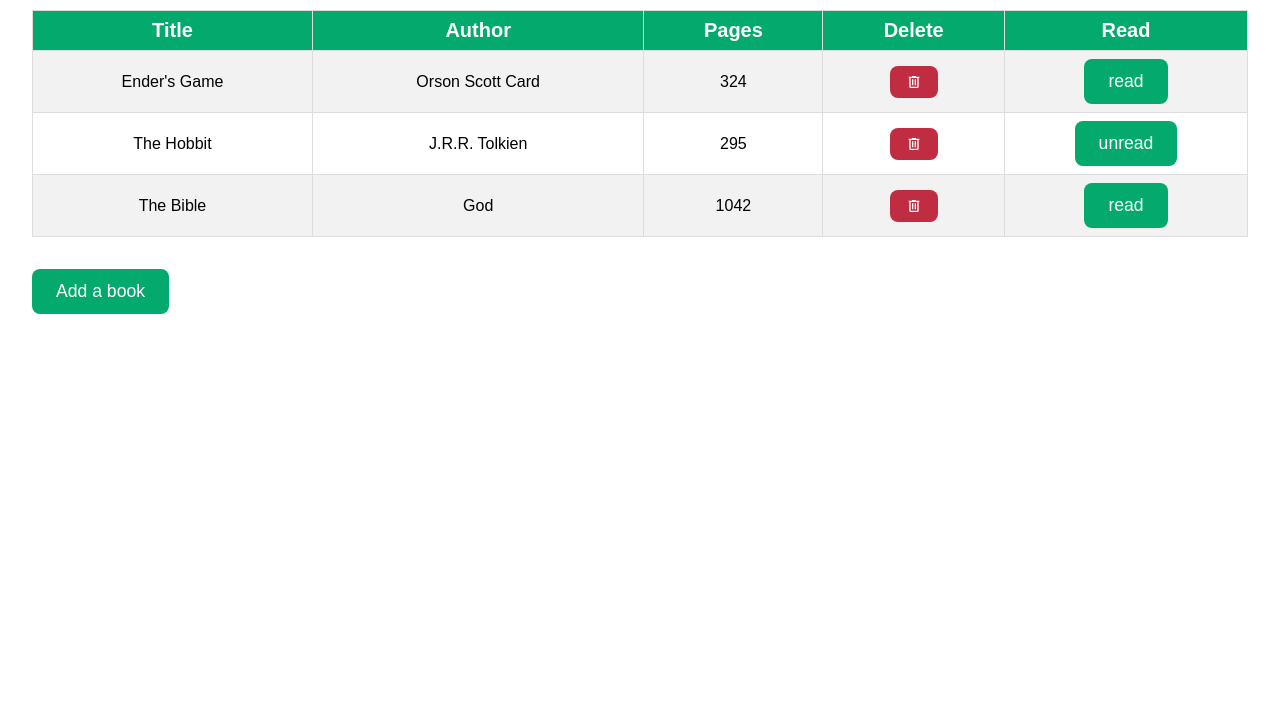
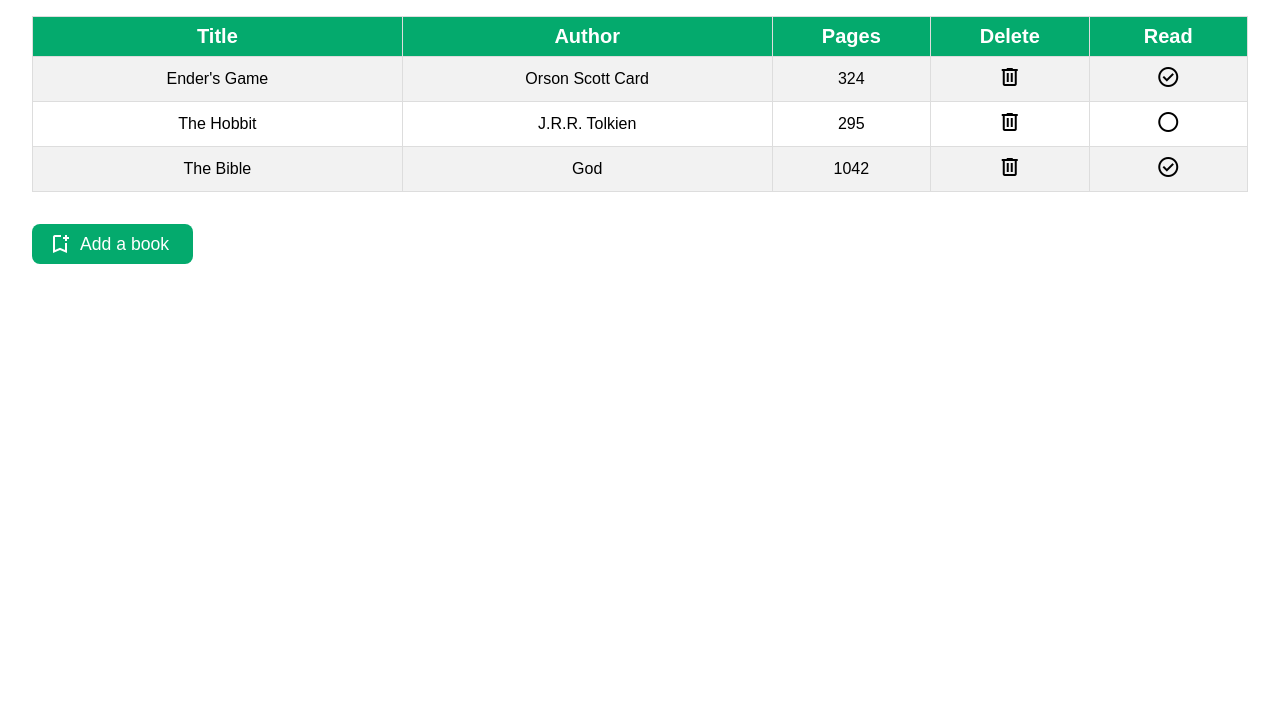
Before and after one commit to bradenr402/library, a plain HTML site: page index.html in a window 1280 px wide. Shown: the part 91-800 px from the top of the page. Drawn offline with nearby package versions, Linux system fonts and the light colour scheme.

Commit message:
update styling with material icons

```diff
--- a/index.html
+++ b/index.html
@@ -5,6 +5,10 @@
     <meta charset="utf-8" />
     <meta name="viewport" content="width=device-width, initial-scale=1.0" />
     <link rel="stylesheet" href="style.css" />
+    <link
+      rel="stylesheet"
+      href="https://fonts.googleapis.com/css2?family=Material+Symbols+Outlined:opsz,wght,FILL,GRAD@20..48,100..700,0..1,-50..200"
+    />
     <script src="script.js" defer></script>
     <title>Library</title>
   </head>
@@ -24,7 +28,12 @@
       </tbody>
     </table>
 
-    <button id="show-dialog-btn">Add a book</button>
+    <button id="show-dialog-btn" class="icon-btn">
+      <span class="material-symbols-outlined add-book-icon">
+        bookmark_add
+      </span>
+      Add a book
+    </button>
 
     <dialog>
       <form method="dialog" novalidate>
@@ -73,17 +82,19 @@
           >
         </div>
 
-        <div class="checkbox-container">
-          <input id="read" name="read" type="checkbox" class="checkbox" />
-          <label for="read">Already read?</label>
-        </div>
-
         <div class="btn-container">
-          <button id="add-book-submit-btn" type="submit">Add Book</button>
+          <button id="add-book-submit-btn" class="icon-btn" type="submit">
+            <span class="material-symbols-outlined add-book-icon"
+              >bookmark_add</span
+            >
+            Add Book
+          </button>
         </div>
       </form>
 
-      <button id="close-dialog-btn">&times;</button>
+      <button id="close-dialog-btn">
+        <span class="material-symbols-outlined close-icon">close</span>
+      </button>
     </dialog>
   </body>
 </html>
--- a/script.js
+++ b/script.js
@@ -1,11 +1,15 @@
 const library = [];
 
 class Book {
-  constructor(title, author, pages, read) {
+  constructor(title, author, pages, read = false) {
     this.title = title;
     this.author = author;
     this.pages = pages;
     this.read = read ? 'read' : 'unread';
+  }
+
+  toggleRead() {
+    this.read = this.read === 'unread' ? 'read' : 'unread';
   }
 }
 
@@ -32,6 +36,7 @@ addBookToLibrary(theBible);
 const dialog = document.querySelector('dialog');
 const showButton = document.getElementById('show-dialog-btn');
 const closeButton = document.getElementById('close-dialog-btn');
+const newBookForm = document.querySelector('form');
 
 showButton.addEventListener('click', () => {
   dialog.showModal();
@@ -39,6 +44,7 @@ showButton.addEventListener('click', () => {
 
 closeButton.addEventListener('click', () => {
   dialog.close();
+  newBookForm.reset();
 });
 
 function createCell(content) {
@@ -49,38 +55,30 @@ function createCell(content) {
   return cell;
 }
 
+function setIcon(content) {
+  const icon = document.createElement('span');
+  icon.classList.add('material-symbols-outlined');
+
+  switch (content) {
+    case 'delete':
+      icon.textContent = 'delete';
+      break;
+    case 'read':
+      icon.textContent = 'check_circle';
+      break;
+    case 'unread':
+      icon.textContent = 'circle';
+      break;
+  }
+
+  return icon;
+}
+
 function createButtonCell(content, btnClass, bookIndex) {
   const cell = document.createElement('td');
   const btn = document.createElement('button');
-  let btnContent = document.createTextNode(content);
 
-  if (content === 'delete') {
-    let xmlns = 'http://www.w3.org/2000/svg';
-    let boxWidth = 24;
-    let boxHeight = 24;
-
-    let svgElem = document.createElementNS(xmlns, 'svg');
-    svgElem.setAttributeNS(
-      null,
-      'viewBox',
-      '0 0 ' + boxWidth + ' ' + boxHeight
-    );
-    svgElem.setAttributeNS(null, 'width', boxWidth);
-    svgElem.setAttributeNS(null, 'height', boxHeight);
-    svgElem.style.display = 'block';
-
-    let path = document.createElementNS(xmlns, 'path');
-
-    path.setAttributeNS(
-      null,
-      'd',
-      'M9,3V4H4V6H5V19A2,2 0 0,0 7,21H17A2,2 0 0,0 19,19V6H20V4H15V3H9M7,6H17V19H7V6M9,8V17H11V8H9M13,8V17H15V8H13Z'
-    );
-    path.setAttributeNS(null, 'fill', '#fff');
-    svgElem.appendChild(path);
-
-    btnContent = svgElem;
-  }
+  let btnContent = setIcon(content);
 
   btn.classList.add(btnClass);
   btn.dataset.bookIndex = bookIndex;
@@ -114,8 +112,8 @@ function applyValidationStyling(field) {
   } else {
     errorMessage.style.display = 'none';
 
-    field.style.borderColor =
-      field === document.activeElement ? 'var(--border-green)' : 'var(--border-gray)';
+    const isActive = field === document.activeElement;
+    field.style.borderColor = `var(--border-${isActive ? 'green' : 'gray'})`;
   }
 }
 
@@ -127,11 +125,11 @@ const pagesField = document.getElementById('pages');
   field.addEventListener('input', () => applyValidationStyling(field));
 
   field.addEventListener('focus', () => {
-    if (field.value !== '') applyValidationStyling(field);
+    if (field.value !== '') applyValidationStyling(field); // wait to apply styling until user has interacted with the field
   });
 
   field.addEventListener('blur', () => {
-    if (field.value !== '') applyValidationStyling(field);
+    if (field.value !== '') applyValidationStyling(field); // wait to apply styling until user has interacted with the field
   });
 });
 
@@ -139,8 +137,6 @@ function validateField(field) {
   applyValidationStyling(field);
   return field.value !== ''; // returns false if invalid, otherwise returns true
 }
-
-const newBookForm = document.querySelector('form');
 
 newBookForm.addEventListener('submit', (event) => {
   event.preventDefault();
@@ -153,9 +149,8 @@ newBookForm.addEventListener('submit', (event) => {
     const title = titleField.value;
     const author = authorField.value;
     const pages = pagesField.value;
-    const read = document.getElementById('read').checked;
 
-    const newBook = new Book(title, author, pages, read);
+    const newBook = new Book(title, author, pages);
 
     addBookToLibrary(newBook);
 
@@ -178,15 +173,20 @@ function updateDeleteBookBtnEventListeners() {
   });
 }
 
-function markBookAsRead() {
-  this.textContent = this.textContent === 'read' ? 'unread' : 'read';
+function toggleBookReadIcon() {
+  const currentBook = library[this.dataset.bookIndex];
+
+  if (currentBook.read === 'read') this.replaceChildren(setIcon('unread'));
+  else this.replaceChildren(setIcon('read'));
+
+  currentBook.toggleRead();
 }
 
 function updateReadBookBtnEventListeners() {
   let readBookBtns = document.querySelectorAll('.read-book');
 
   readBookBtns.forEach((btn) => {
-    btn.removeEventListener('click', markBookAsRead);
-    btn.addEventListener('click', markBookAsRead);
+    btn.removeEventListener('click', toggleBookReadIcon);
+    btn.addEventListener('click', toggleBookReadIcon);
   });
 }
--- a/style.css
+++ b/style.css
@@ -8,6 +8,17 @@ html {
   box-sizing: inherit;
   margin: 0;
   padding: 0;
+}
+
+.material-symbols-outlined {
+  font-variation-settings:
+    'FILL' 0,
+    'wght' 400,
+    'GRAD' 0,
+    'opsz' 24;
+
+  font-size: 24px;
+  color: black;
 }
 
 :root {
@@ -22,6 +33,18 @@ html {
 
 h1 {
   margin: 2rem;
+  font-family:
+    system-ui,
+    -apple-system,
+    BlinkMacSystemFont,
+    'Segoe UI',
+    Roboto,
+    Oxygen,
+    Ubuntu,
+    Cantarell,
+    'Open Sans',
+    'Helvetica Neue',
+    sans-serif;
 }
 
 table {
@@ -54,13 +77,26 @@ tr:hover {
 }
 
 button {
-  padding: 0.75rem 1.5rem;
+  border: none;
+  cursor: pointer;
+  border-radius: 0.5rem;
+}
+
+#add-book-submit-btn,
+#show-dialog-btn {
   background-color: var(--primary-green);
   color: white;
-  border: none;
-  border-radius: 0.5rem;
   font-size: 1.1rem;
-  cursor: pointer;
+}
+
+.icon-btn {
+  height: 40px;
+  padding-left: 16px;
+  padding-right: 24px;
+  display: flex;
+  align-items: center;
+  justify-content: center;
+  gap: 8px;
 }
 
 #show-dialog-btn {
@@ -68,24 +104,35 @@ button {
 }
 
 #close-dialog-btn {
-  background-color: var(--primary-red);
+  color: var(--primary-red);
+  background-color: #fff;
   position: absolute;
   top: 1rem;
   right: 1rem;
-  padding: 0.2rem 0.6rem;
   font-size: 1.5rem;
+  padding: 0;
+  display: grid;
+  place-items: center;
 }
 
-.delete-book {
-  background-color: var(--primary-red);
-  padding: 0.5rem 1rem;
+.close-icon {
+  color: var(--primary-red);
+  font-variation-settings: 'wght' 800;
+  transition: color 200ms ease-in-out;
 }
 
-.delete-book:focus,
-.delete-book:hover,
-#close-dialog-btn:focus,
-#close-dialog-btn:hover {
-  background-color: var(--focus-red);
+.read-book,
+.delete-book {
+  background-color: transparent;
+  padding: 0;
+}
+
+.delete-book:hover span {
+  color: var(--border-red);
+}
+
+.read-book:hover span {
+  color: var(--primary-green);
 }
 
 #add-book-submit-btn {
@@ -94,8 +141,6 @@ button {
   outline: 2px transparent;
 }
 
-.read-book:focus,
-.read-book:hover,
 #add-book-submit-btn:focus,
 #add-book-submit-btn:hover,
 #show-dialog-btn:focus,
@@ -109,13 +154,18 @@ dialog {
   top: 50%;
   left: 50%;
   width: 40%;
-  padding: 2.5rem 1rem 1rem;
+  padding: 1.5rem 1rem 1rem;
 
   border: 1px solid var(--border-gray);
   border-radius: 1.5rem;
+  box-shadow: 4px 4px 50px 10px rgba(0, 0, 0, 0.1);
 }
 
-dialog form {
+dialog::backdrop {
+  backdrop-filter: blur(5px) brightness(60%);
+}
+
+form {
   font-family: sans-serif;
   display: flex;
   flex-direction: column;
@@ -163,13 +213,15 @@ input.checkbox {
   align-items: center;
 }
 
-svg {
-  width: 1rem;
-  height: 1rem;
+td:nth-child(1),
+td:nth-child(2) {
+  width: calc(70% / 3);
 }
 
-td:last-of-type {
-  width: 20%;
+td:nth-child(3),
+td:nth-child(4),
+td:nth-child(5) {
+  width: 10%;
 }
 
 .error-message {
@@ -177,3 +229,7 @@ td:last-of-type {
   font-size: 0.85rem;
   display: none;
 }
+
+.add-book-icon {
+  color: white;
+}
```
